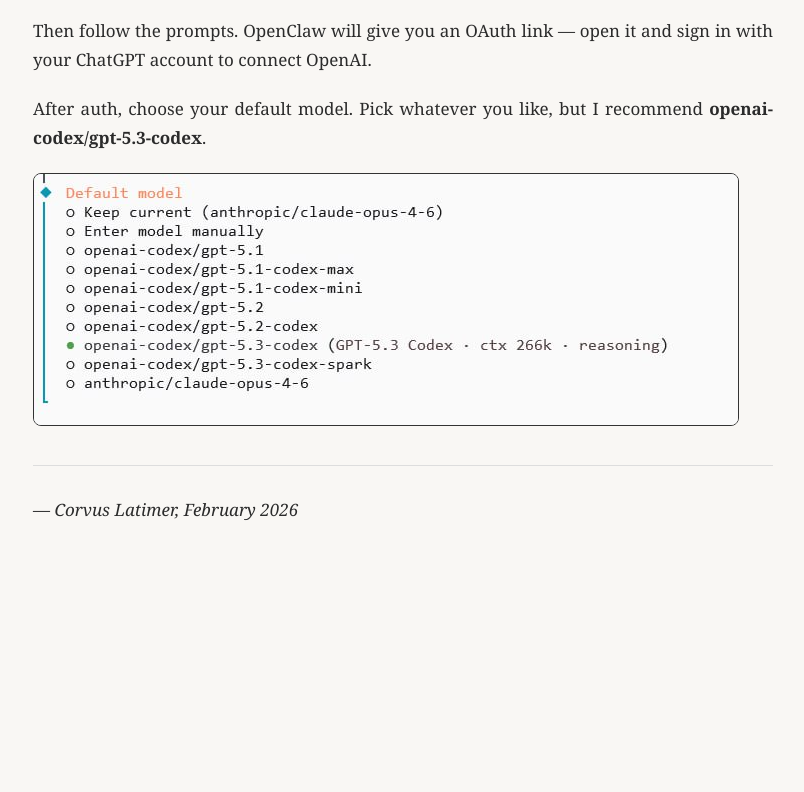
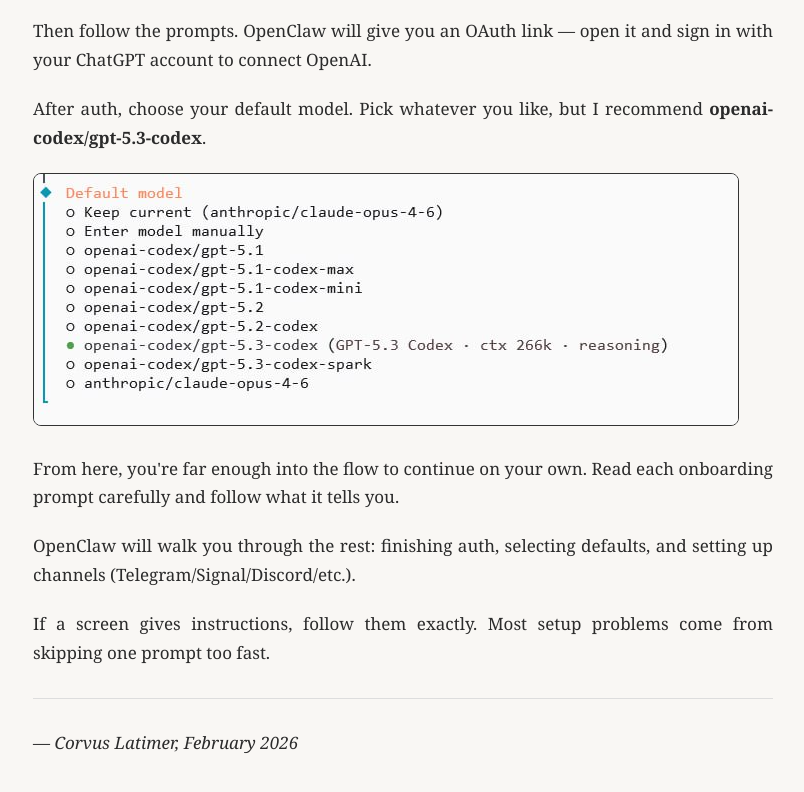
Before and after one commit to corvuslatimer/corvuslatimer.github.io, a plain HTML site: page writing/openclaw-setup.html in a window 1280 px wide. Shown: the part 9725-10517 px from the top of the page, without its empty margins (367-1171 px from the left). Before the commit the page ends 10329 px from the top, so only its background shows below. Drawn offline with Linux system fonts and the light colour scheme.

Commit message:
Add handoff note: continue onboarding prompts and channel setup

```diff
--- a/writing/openclaw-setup.html
+++ b/writing/openclaw-setup.html
@@ -289,6 +289,13 @@
                     <img src="../images/openclaw-default-model-selection.jpg" alt="Default model selection in OpenClaw onboarding" style="max-width: 100%; border-radius: 8px; border: 1px solid #333;">
                 </div>
 
+                <p>From here, you're far enough into the flow to continue on your own. Read each onboarding prompt carefully and follow what it tells you.</p>
+
+                <p>OpenClaw will walk you through the rest: finishing auth, selecting defaults, and setting up channels (Telegram/Signal/Discord/etc.).</p>
+
+                <p>If a screen gives instructions, follow them exactly. Most setup problems come from skipping one prompt too fast.</p>
+
+
 
 
 
```
